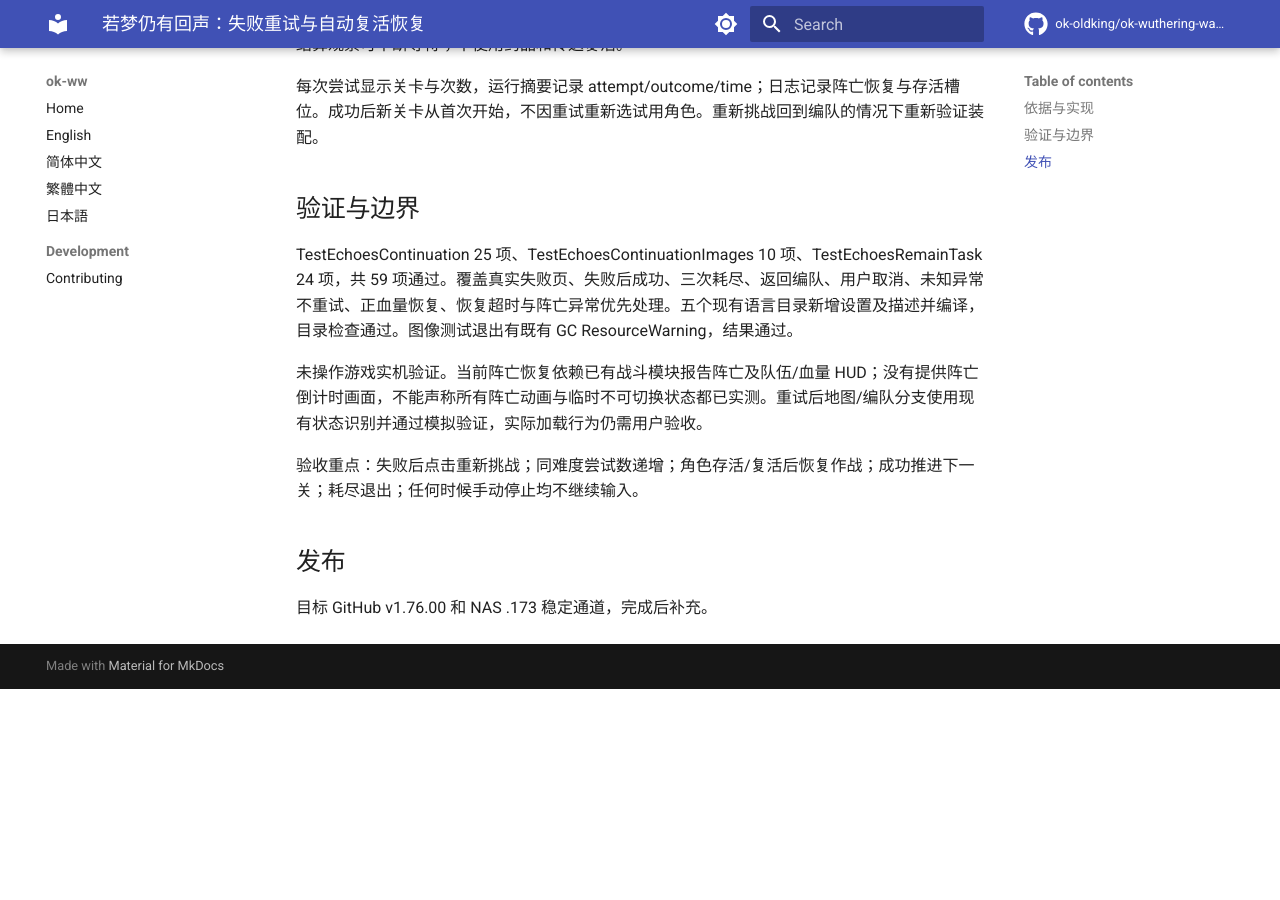
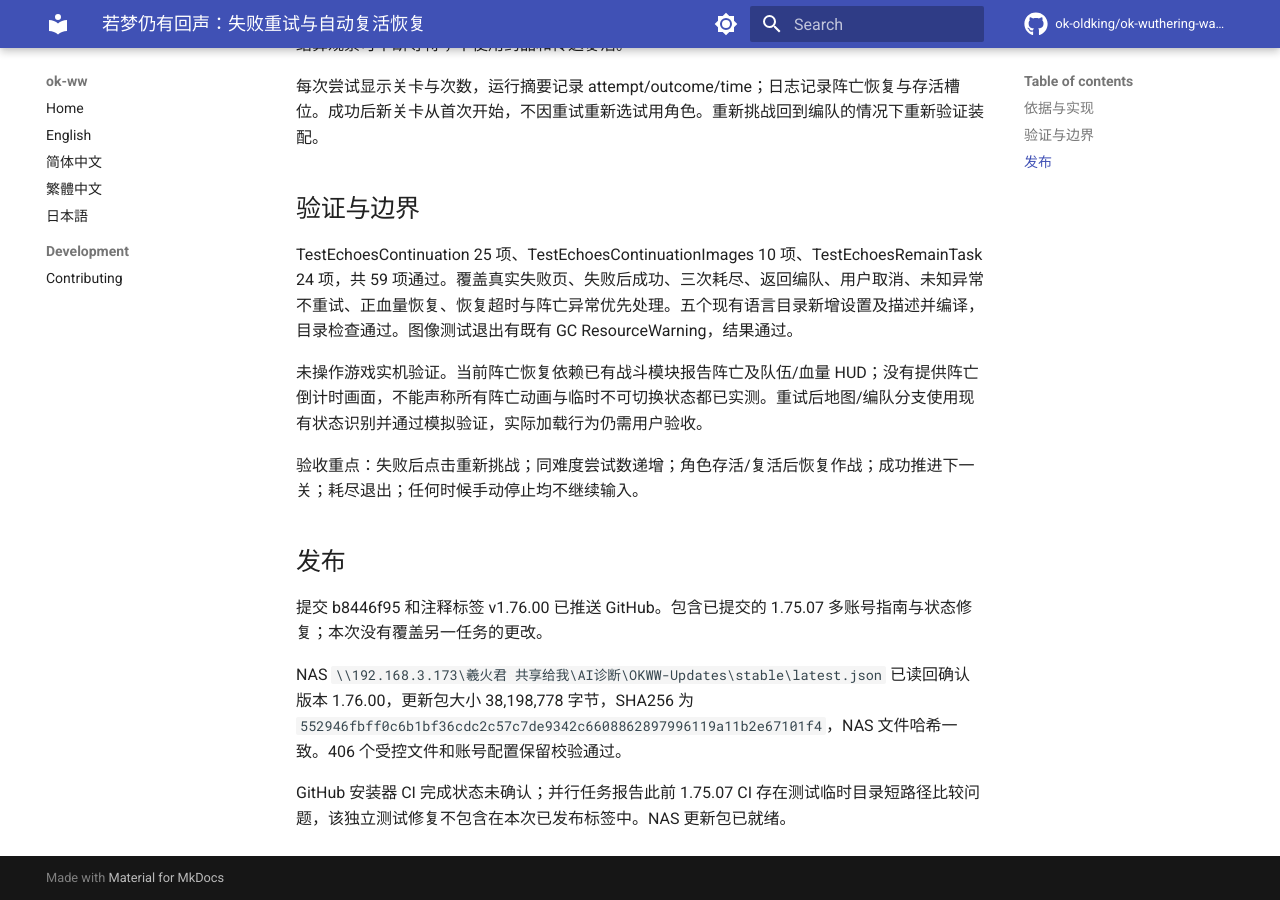
Before and after one commit to xihuojun2020-tech/okww-custom, an MkDocs documentation site: the page built from docs/reviews/2026-09-15-echoes-retry-revival.md, in a window 1280 px wide and 900 px high, scrolled down 552 px. Built offline with MkDocs 1.6.1 and Material for MkDocs 9.7.7, drawn with Linux system fonts in a browser that asks for light colours; comment, search, counter and statistics services are not loaded; before the commit the page ends 1241 px from its top, so only the background shows below that.

Commit message:
docs: record event retry and revival publication

```diff
--- a/docs/reviews/2026-09-15-echoes-retry-revival.md
+++ b/docs/reviews/2026-09-15-echoes-retry-revival.md
@@ -22,4 +22,8 @@ TestEchoesContinuation 25 项、TestEchoesContinuationImages 10 项、TestEchoes
 
 ## 发布
 
-目标 GitHub v1.76.00 和 NAS .173 稳定通道，完成后补充。
+提交 b8446f95 和注释标签 v1.76.00 已推送 GitHub。包含已提交的 1.75.07 多账号指南与状态修复；本次没有覆盖另一任务的更改。
+
+NAS `\\192.168.3.173\羲火君 共享给我\AI诊断\OKWW-Updates\stable\latest.json` 已读回确认版本 1.76.00，更新包大小 38,198,778 字节，SHA256 为 `552946fbff0c6b1bf36cdc2c57c7de9342c6608862897996119a11b2e67101f4`，NAS 文件哈希一致。406 个受控文件和账号配置保留校验通过。
+
+GitHub 安装器 CI 完成状态未确认；并行任务报告此前 1.75.07 CI 存在测试临时目录短路径比较问题，该独立测试修复不包含在本次已发布标签中。NAS 更新包已就绪。
```
